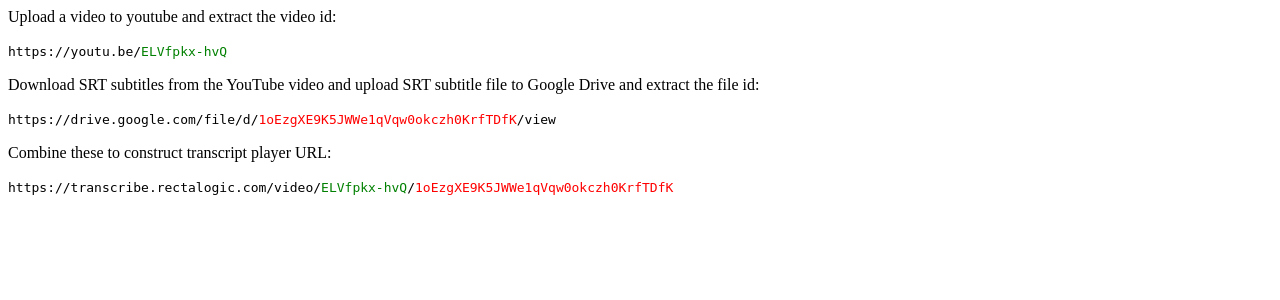
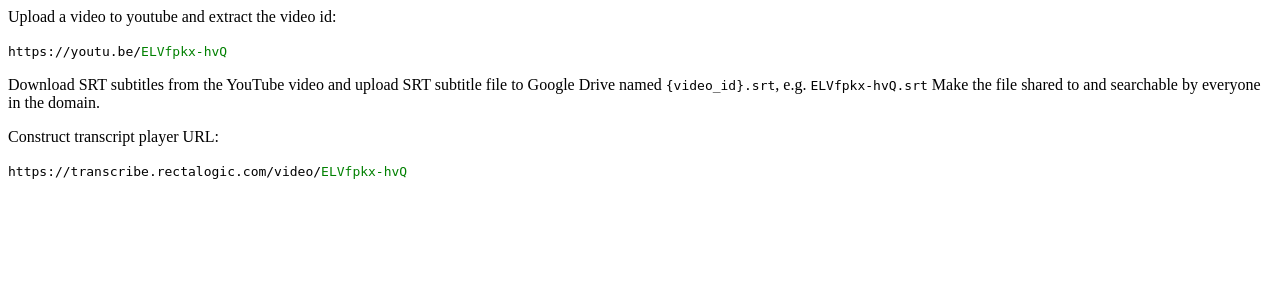
Before and after one commit to rectalogic/transcribe, a Flask app: page / in a window 1280 px wide. Shown: the top 300 px of the page. Run offline with Flask 2, Linux system fonts and the light colour scheme.

Commit message:
Search for captions file based on videoid

```diff
--- a/main.py
+++ b/main.py
@@ -9,9 +9,9 @@ def index():
                                "index.html", mimetype="text/html")
 
 
-@app.route("/video/<video_id>/<captions_id>")
+@app.route("/video/<video_id>")
 def video(video_id, captions_id):
-    return render_template("video.html", video_id=video_id, captions_id=captions_id)
+    return render_template("video.html", video_id=video_id)
 
 
 @app.route("/oembed")
--- a/static/index.html
+++ b/static/index.html
@@ -6,9 +6,11 @@
     <body>
         Upload a video to youtube and extract the video id:
         <p><code>https://youtu.be/<span style="color: green">ELVfpkx-hvQ</span></code></p>
-        Download SRT subtitles from the YouTube video and upload SRT subtitle file to Google Drive and extract the file id:
-        <p><code>https://drive.google.com/file/d/<span style="color: red">1oEzgXE9K5JWWe1qVqw0okczh0KrfTDfK</span>/view</code></p>
-        Combine these to construct transcript player URL:
-        <p><code>https://transcribe.rectalogic.com/video/<span style="color: green">ELVfpkx-hvQ</span>/<span style="color: red">1oEzgXE9K5JWWe1qVqw0okczh0KrfTDfK</span></code></p>
+        <p>
+            Download SRT subtitles from the YouTube video and upload SRT subtitle file to Google Drive named <code>{video_id}.srt</code>, e.g. <code>ELVfpkx-hvQ.srt</code>
+            Make the file shared to and searchable by everyone in the domain.
+        </p>
+        Construct transcript player URL:
+        <p><code>https://transcribe.rectalogic.com/video/<span style="color: green">ELVfpkx-hvQ</span></code></p>
     </body>
 </html>
```
Also changed, not shown: templates/video.html (+13 -2 lines).
